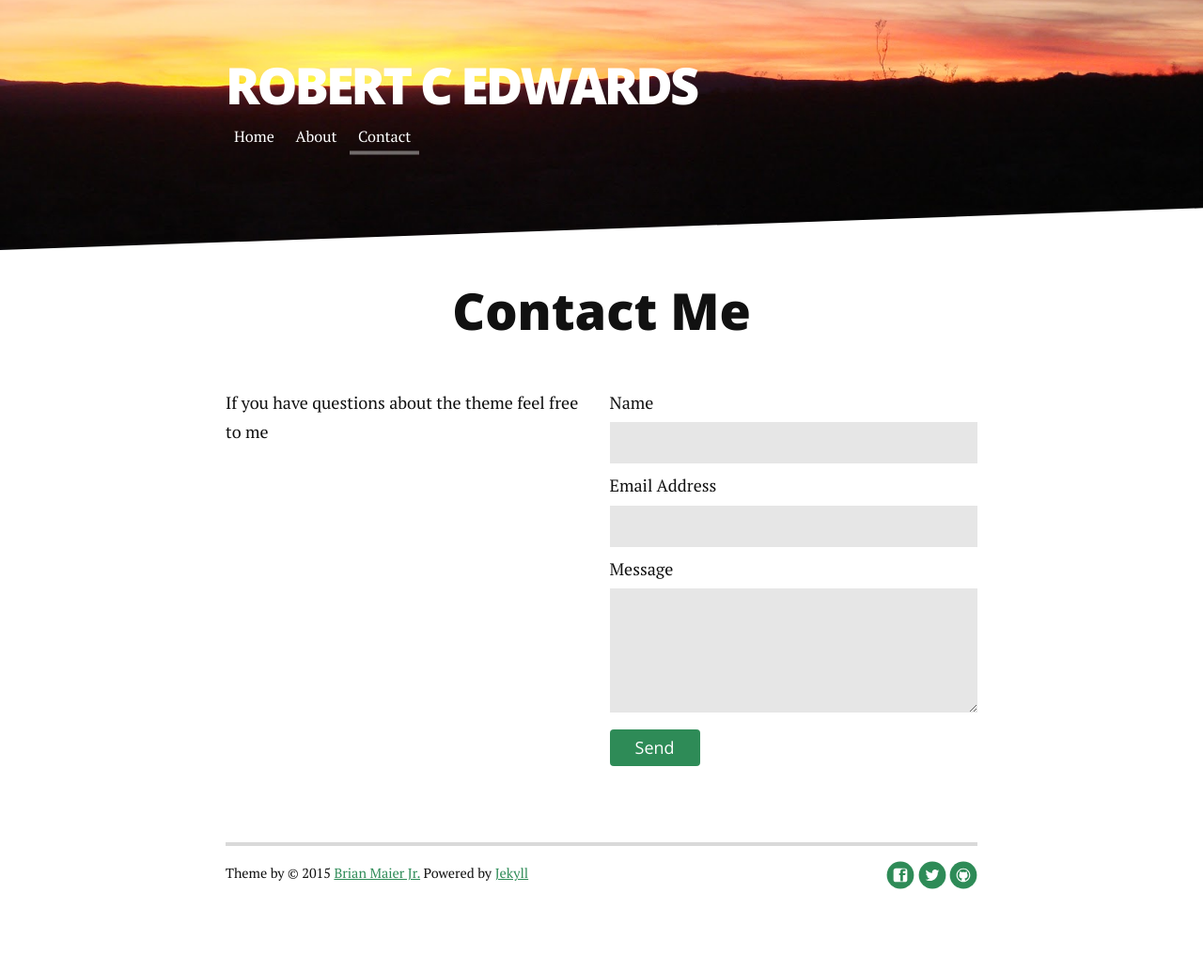
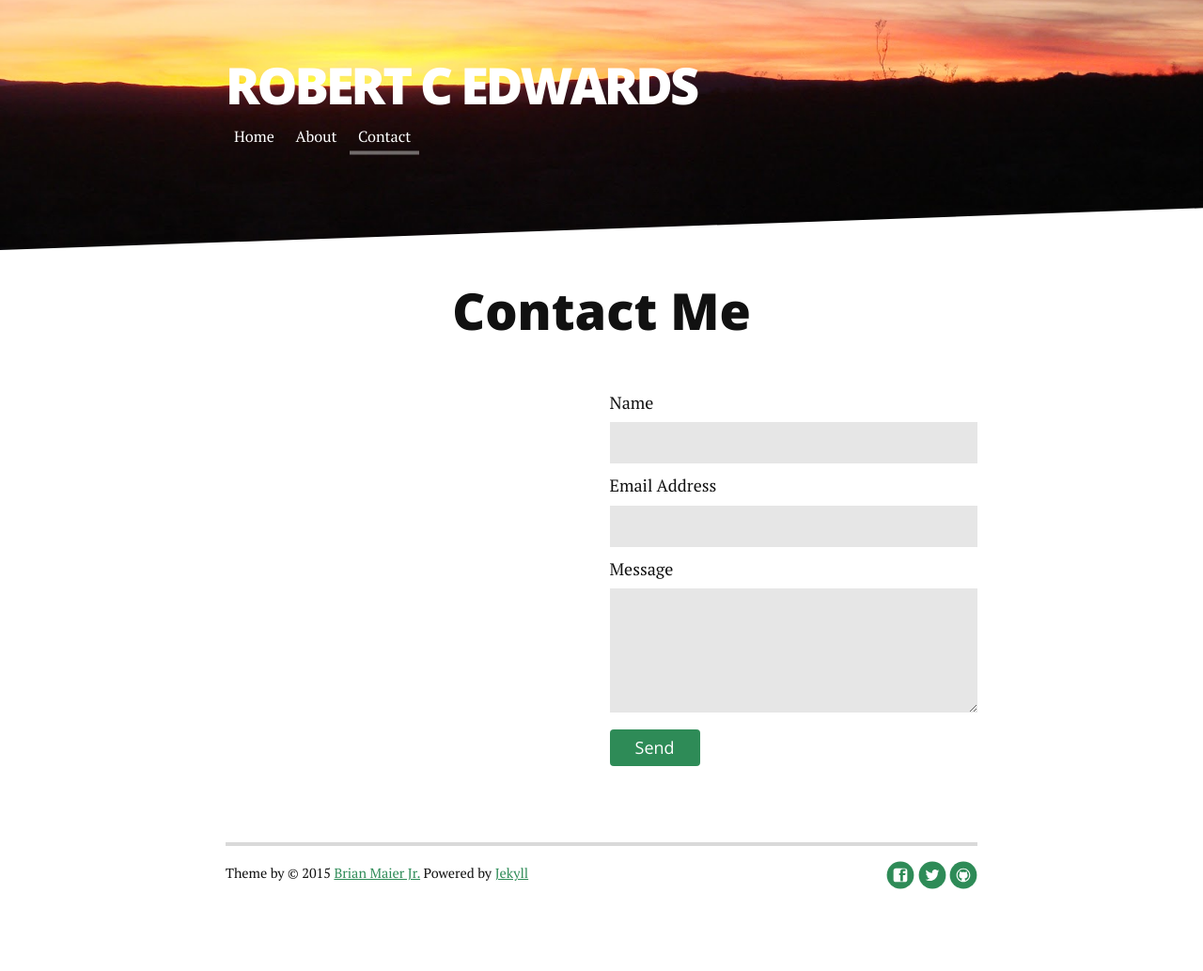
Before and after one commit to robertcedwards/robertcedwards.com, a Jekyll site: the page built from contact.md, in a window 1280 px wide. Shown: the whole page at 94% size. Built offline with Jekyll 4.4.1, drawn with Linux system fonts in a browser that asks for light colours; nearby versions of some CDN libraries; Markdown is read by kramdown in place of the engine named in the settings.

Commit message:
Changed contact

```diff
--- a/contact.md
+++ b/contact.md
@@ -1,12 +1,11 @@
 ---
 layout: default
-title: Contact Long Haul
+title: Contact Robert C Edwards
 ---
 
 <div id="contact">
   <h1 class="pageTitle">Contact Me</h1>
   <div class="contactContent">
-    <p>If you have questions about the theme feel free to me</p>
   </div>
   <form action="http://formspree.io/contactme@coactlab.com">
     <label for="name">Name</label>
```
Also changed, not shown: _posts/2015-05-06-Simple-cart-w-Amazon-cart-api.md (line endings or trailing spaces).
